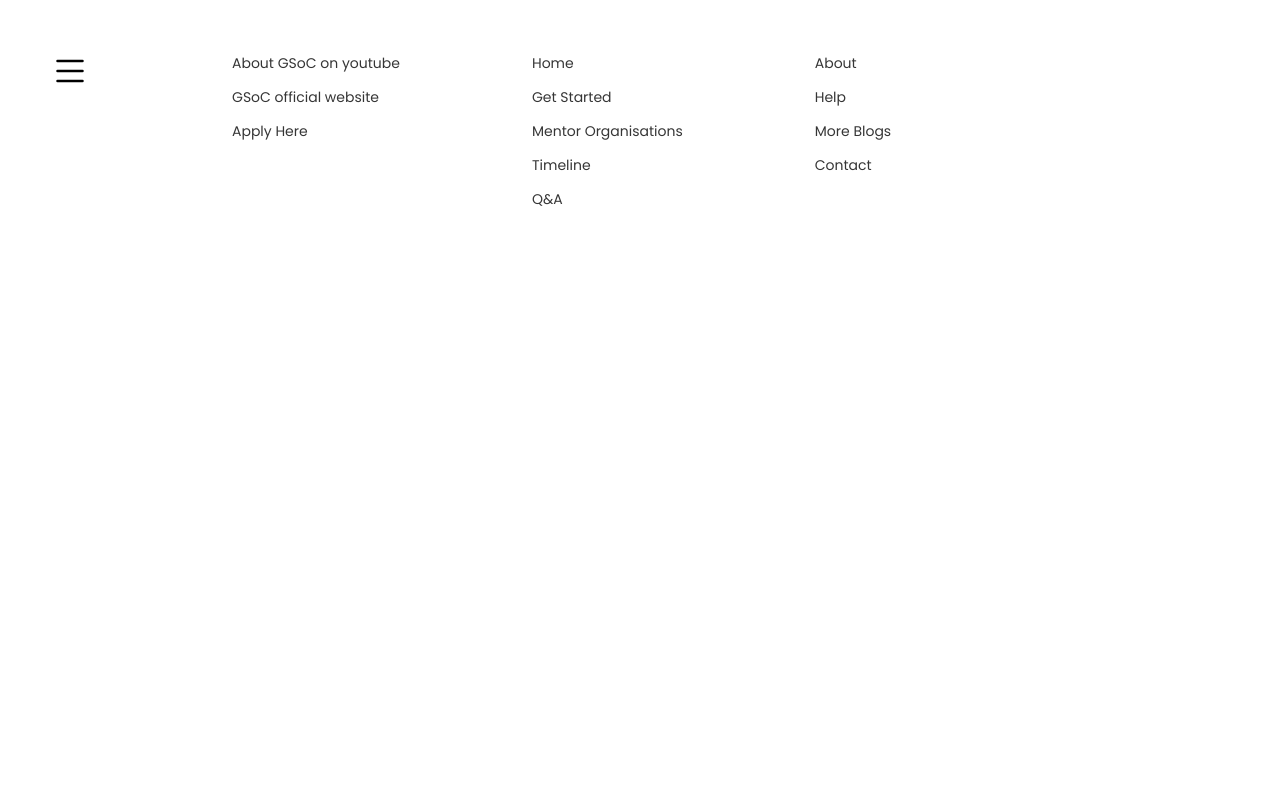
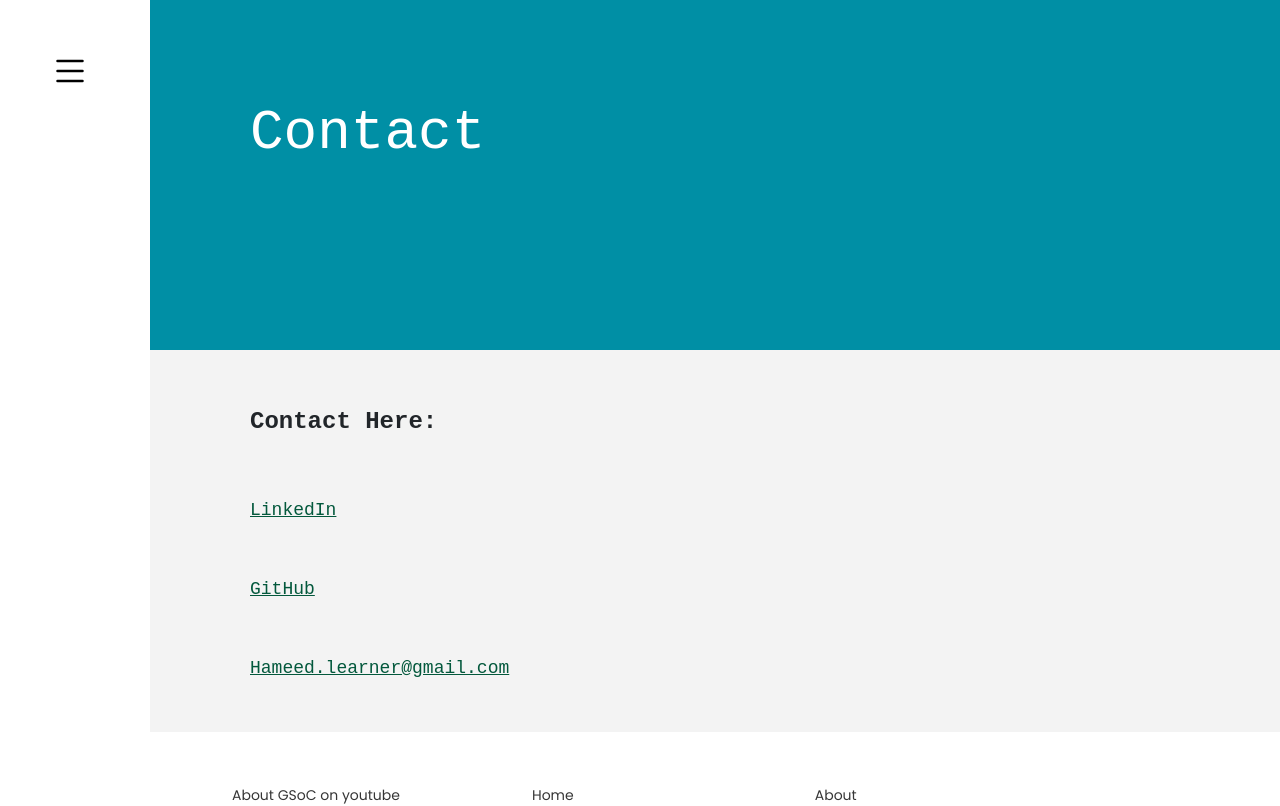
Before and after one commit to pathan-Hameed/GSoC2025, a React (Vite) app: page /contact in a window 1280 px wide. Shown: the top 806 px of the page. Built offline with nearby package versions, Linux system fonts and the light colour scheme.

Commit message:
optimised links

```diff
--- a/index.html
+++ b/index.html
@@ -7,7 +7,7 @@
     <meta charset="UTF-8" />
     <link rel="icon" type="image/svg+xml" href="/vite.svg" />
     <meta name="viewport" content="width=device-width, initial-scale=1.0" />
-    <title>ADev.com</title>
+    <title>Code Companion</title>
   </head>
   <body>
     <div id="root"></div>
--- a/src/App.jsx
+++ b/src/App.jsx
@@ -7,6 +7,7 @@
 import Timeline from "./components/timeline/timeline";
 import About from "./about/about";
 import Help from "./components/help";
+import Contact from "./components/footer/contact";
 
 function App() {
   return (
@@ -18,6 +19,8 @@
         <Route path="/timeline" element={<Timeline />} />
         <Route path="/about" element={<About />} />
         <Route path="/help" element={<Help />} />
+        <Route path="/contact" element={<Contact />} />
+
       </Routes>
       <Footer/>
     </Router>
--- /dev/null
+++ b/src/components/footer/contact.css
@@ -0,0 +1,26 @@
+.contact-section {
+    background: #f3f3f3;
+}
+
+.contact-section .section-title {
+    padding: 100px 250px;
+    height: 350px;
+    background: #008fa5;
+  font-family: monospace;
+  font-size: 56px;
+  font-weight: 500;
+  color: white;
+  text-align: left;
+}
+
+.contact-section .home-sub-title {
+    padding: 50px 250px;
+    font-family: monospace;
+    font-size: 24px;
+    font-weight: 600;
+}
+
+.contact-section .home-links {
+    padding: 0px 250px;
+    padding-bottom: 50px;
+}
--- /dev/null
+++ b/src/components/footer/contact.jsx
@@ -0,0 +1,27 @@
+import React from 'react'
+import './contact.css'
+
+export default function Contact() {
+  return (
+    <div>
+      <div className="contact-section">
+        <h1 className="section-title">
+            Contact
+        </h1>
+      <h1 className="home-sub-title">Contact Here: </h1>
+      <p className="home-links">
+          <a href="www.linkedin.com/in/abdulhameed230923">
+          LinkedIn
+          </a></p>
+      <p className="home-links">
+          <a href="https://github.com/pathan-Hameed">
+          GitHub
+          </a></p>
+      <p className="home-links">
+          <a href="#">
+          Hameed.learner@gmail.com
+          </a></p>
+      </div>
+    </div>
+  )
+}
--- a/src/components/footer/footer.jsx
+++ b/src/components/footer/footer.jsx
@@ -28,11 +28,12 @@
         <li>
           <Link to="/getstarted">Get Started</Link>
         </li>
+
+        <li>
+          <Link to="/Timeline">Timeline</Link>
+        </li>
         <li>
           <a href="https://summerofcode.withgoogle.com/programs/2025/organizations"> Mentor Organisations</a>
-        </li>
-        <li>
-          <Link to="/Timeline">Timeline</Link>
         </li>
         <li>
           <Link to="/Questions">Q&A</Link>
@@ -50,7 +51,7 @@
           <Link to="/Moreblogs">More Blogs</Link>
         </li>
       <li>
-          <Link to="/Contact">Contact</Link>
+          <Link to="/contact">Contact</Link>
         </li>
       </ul>
 
--- a/src/components/getstarted/getstarted.css
+++ b/src/components/getstarted/getstarted.css
@@ -80,5 +80,5 @@
 }
 
 .get-start .home-links {
-  padding: 50px 0;
+  padding: 30px 0;
 }
--- a/src/components/timeline/timeline.css
+++ b/src/components/timeline/timeline.css
@@ -79,6 +79,6 @@
 }
 
 .timeline-section .home-links {
-  padding: 50px 250px;
+  padding: 20px 250px;
   text-align: center;
 }
```
